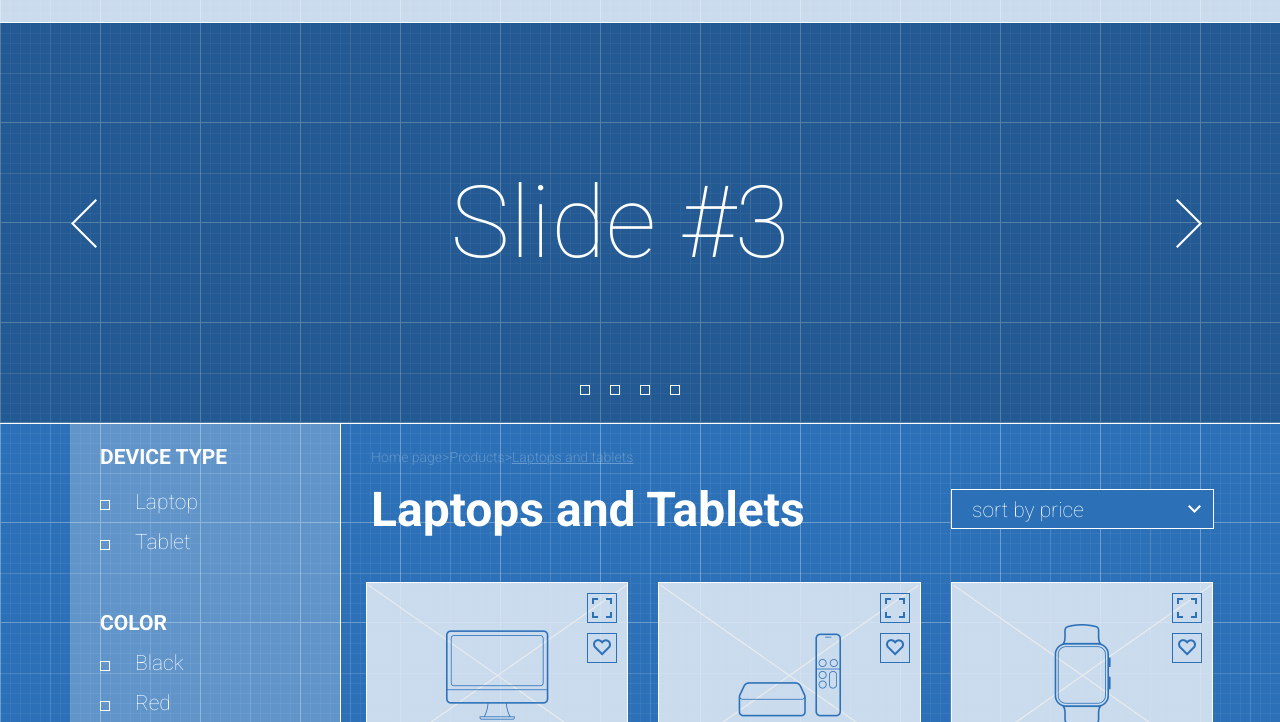
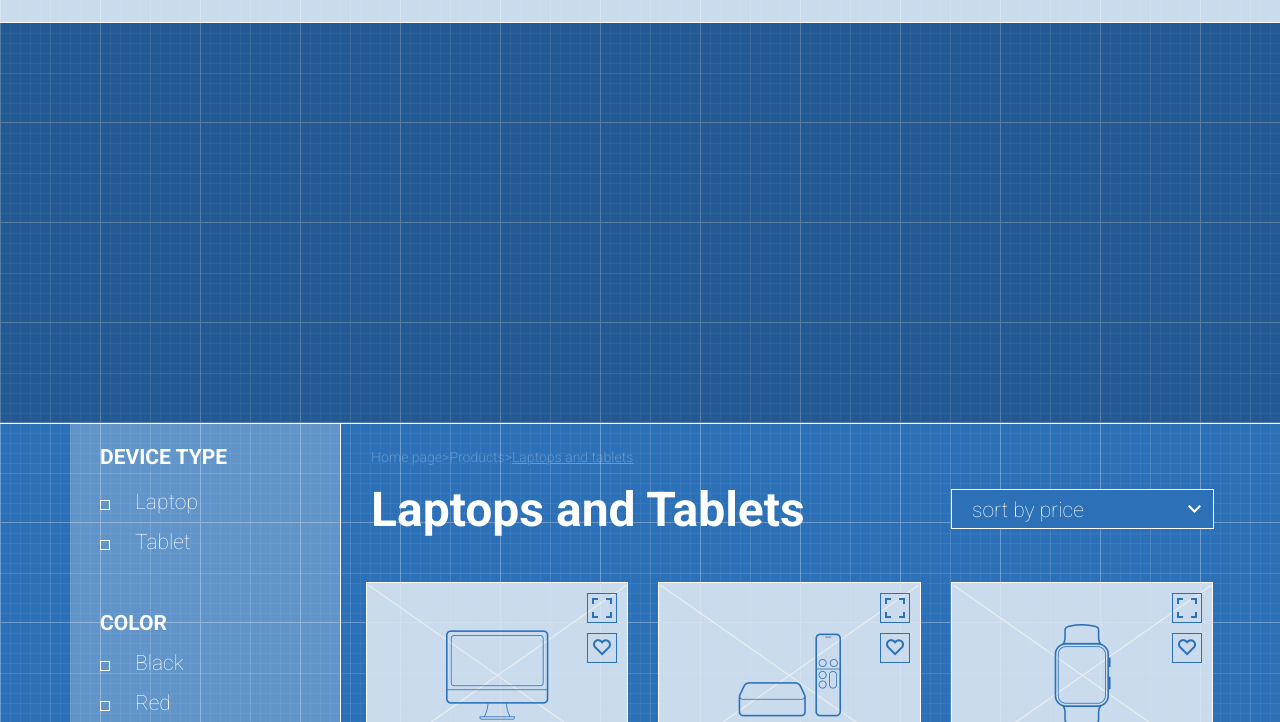
Before and after one commit to olia1313/olia1313.github.io, a plain HTML site: page index.html in a window 1280 px wide. Shown: the part 78-800 px from the top of the page. Drawn offline with Linux system fonts and the light colour scheme.

Commit message:
first commit

```diff
--- a/index.html
+++ b/index.html
@@ -69,43 +69,13 @@
 	<main class="main1 row">
 		<div class="dark-color">
 		<div class="container">
-			<div class="row height-300px">
-				<div class="col-lg-1">
-					<a href="/" ></a>
-				</div>
-				<div class="col-lg-10" >
-					<a href="#">Slide #3</a>
-				</div>
-				<div class="col-lg-1">
-					<a href="/"></a>
-				</div>
-			</div>
+
+			<div class="row height-400px">
 
 
-			<div class="row height-100px">
-				<form action="">
-
-						<input type="checkbox" id="slide1">
-						<label for="slide1"></label>
-
-
-						<input type="checkbox" id="slide2">
-						<label for="slide2"></label>
-
-
-						<input type="checkbox" id="slide3">
-						<label for="slide3"></label>
-
-
-						<input type="checkbox" id="slide4">
-						<label for="slide4"></label>
-
-
-
-				</form>
 			</div>
 		</div>
-	</div>
+		</div>
 
 		<div class="container">
 			<div class="row">
--- a/style.css
+++ b/style.css
@@ -154,6 +154,8 @@ input[type="search"]::-webkit-input-placeholder {
 
  	div.height-300px a {height: 100px;
  		line-height: 200px;}
+
+ 	div.height-400px {height: 400px;}
 
 
 
```
